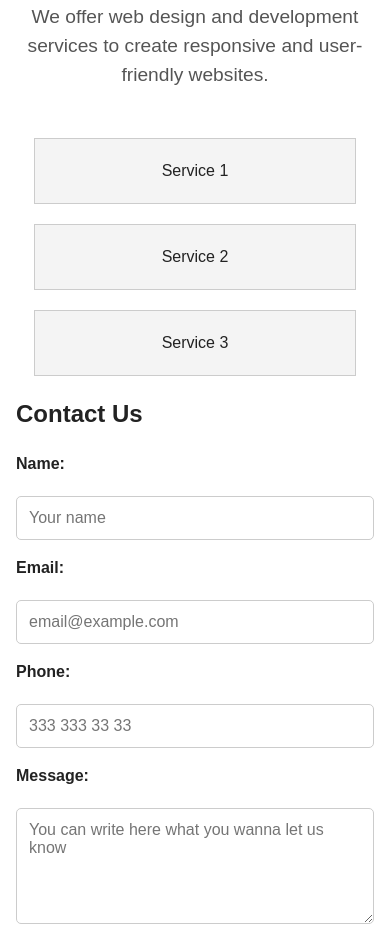
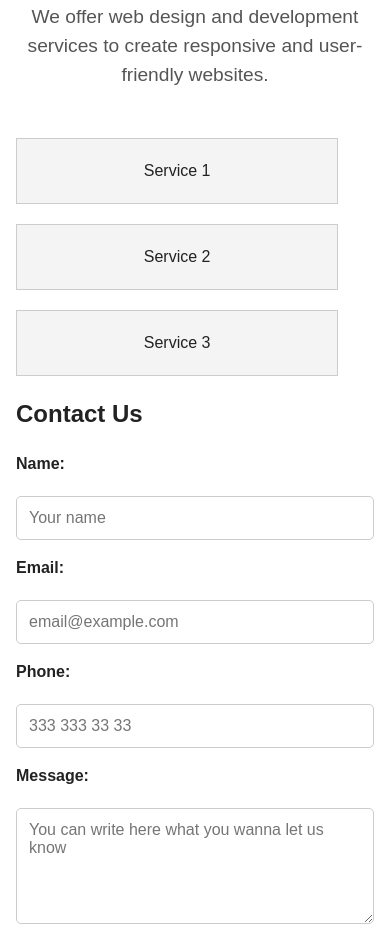
Before and after one commit to AlexDanWalker/Entrenamiento-M2S3-v2, a plain HTML site: page Entrenamiento M2S3/index.html in a window 390 px wide. Shown: the part 998-1933 px from the top of the page. Drawn offline with Linux system fonts and the light colour scheme.

Commit message:
Update styles.css

```diff
--- a/Entrenamiento M2S3/styles.css
+++ b/Entrenamiento M2S3/styles.css
@@ -194,10 +194,9 @@ main {
 
 /* ===== Tarjetas de servicios (grid) ===== */
 .grid-container {
-  display: flex;
+  display: grid;
+  grid-template-columns: repeat(auto-fit, minmax(200px, 1fr));
   gap: 20px;
-  flex-wrap: wrap;           /* Permite que los ítems bajen en pantallas pequeñas */
-  justify-content: center;
 }
 
 .grid-item {
@@ -205,7 +204,6 @@ main {
   padding: 20px;
   border: 1px solid #ccc;
   text-align: center;
-  flex: 1 1 30%;              /* Flexible pero con ancho base del 30% */
   max-width: 300px;
 }
 
@@ -294,10 +292,10 @@ footer {
     display: flex;
   }
 
-  .grid-container {
-    flex-direction: column;
-    align-items: center;
+.grid-container {
+    grid-template-columns: 1fr; /* Una columna en móvil */
   }
+
 
   .hero-text h2 {
     font-size: 2.5rem;
```
